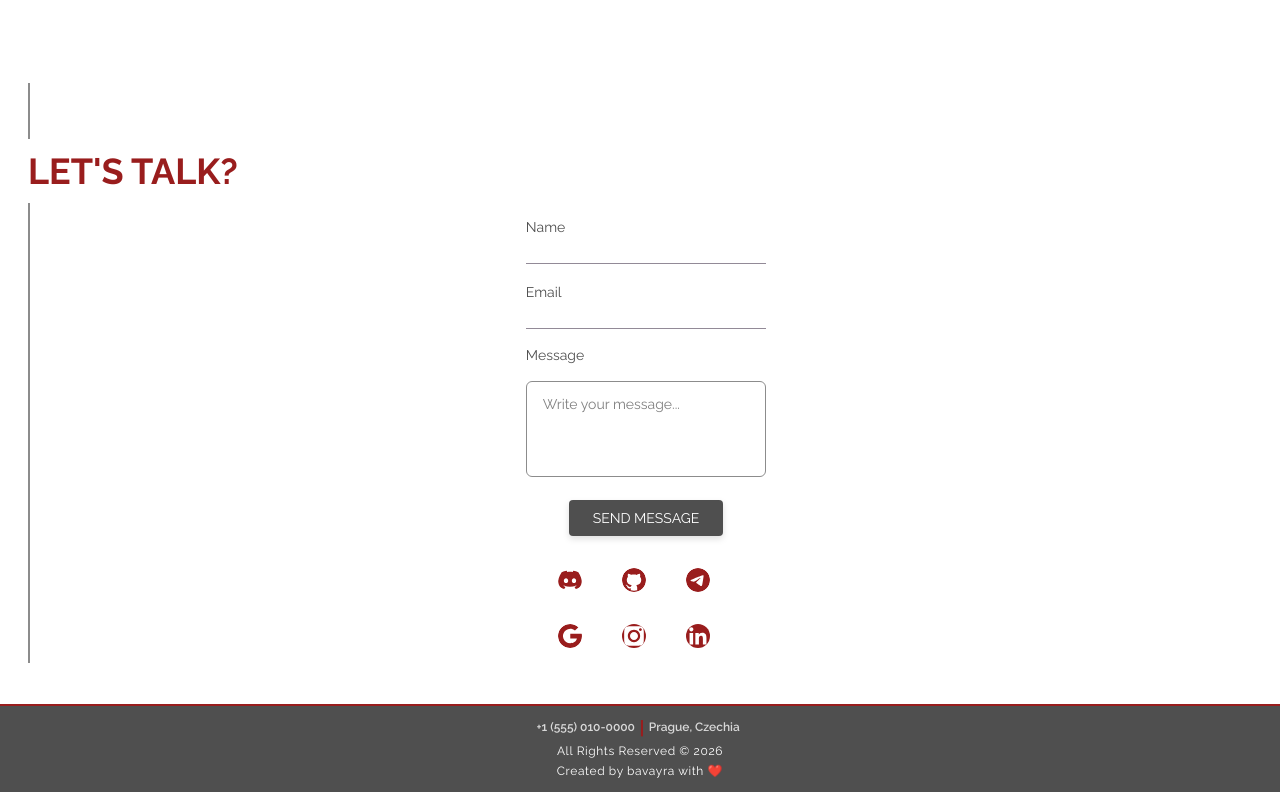
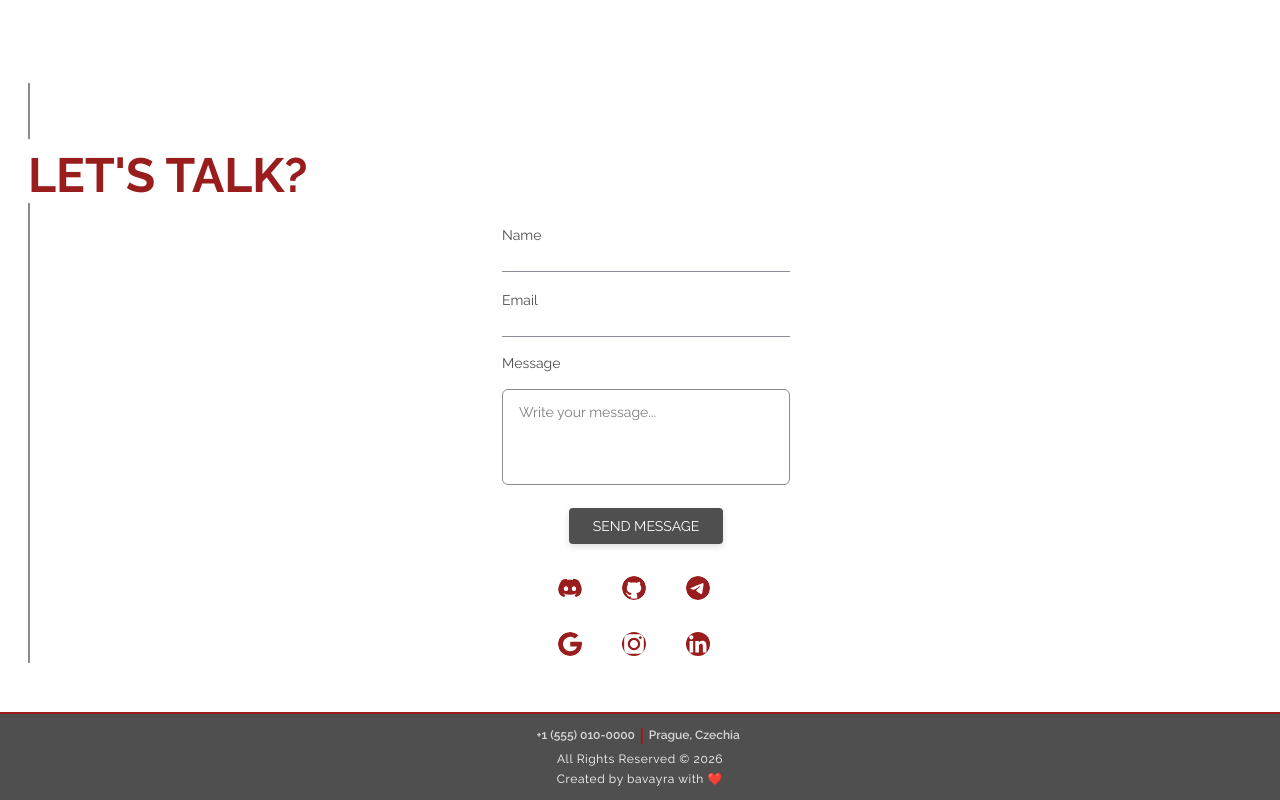
Before and after one commit to bavayra/Portfolio, a React (Vite) app: page / in a window 1280 px wide. Shown: the part 4685-5485 px from the top of the page. Built offline with nearby package versions, Linux system fonts and the light colour scheme.

Commit message:
style(Contacts-412): increased h2's font size and w of the form

```diff
--- a/src/sections/Contacts.tsx
+++ b/src/sections/Contacts.tsx
@@ -103,7 +103,7 @@ const ContactSection = () => {
         color="grey-2"
         topPx={-68}
       />
-      <h2 className=" relative self-start text-4xl text-accent-red font-bold">
+      <h2 className=" relative self-start text-4xl phone-md:text-5xl text-accent-red font-bold">
         LET'S TALK?
       </h2>
       <Divider
@@ -114,11 +114,11 @@ const ContactSection = () => {
         topPx={52}
       />
       <div className="relative flex justify-center ">
-        <div className=" max-w-md  ">
+        <div>
           <form
             id="contact-form"
             onSubmit={handleSubmit}
-            className="space-y-2 mt-6 "
+            className="space-y-2 mt-6 phone-md:w-72"
           >
             <div>
               <ContactInput
@@ -169,7 +169,7 @@ const ContactSection = () => {
                 placeholder="Write your message..."
                 required
                 disabled={isSubmitting}
-                className=" focus:border-text  mb-2 min-h-24 w-full resize-none rounded-md border border-grey-2 bg-transparent px-4 py-3 text-sm placeholder:opacity-100 focus:ring-0 focus:outline-none disabled:cursor-not-allowed disabled:opacity-50"
+                className=" focus:border-text mb-2 min-h-24 w-full resize-none rounded-md border border-grey-2 bg-transparent px-4 py-3 text-sm placeholder:opacity-100 focus:ring-0 focus:outline-none disabled:cursor-not-allowed disabled:opacity-50"
               />
               {errors.message && (
                 <p className="-mt-6 text-sm text-red-600" role="alert">
```
